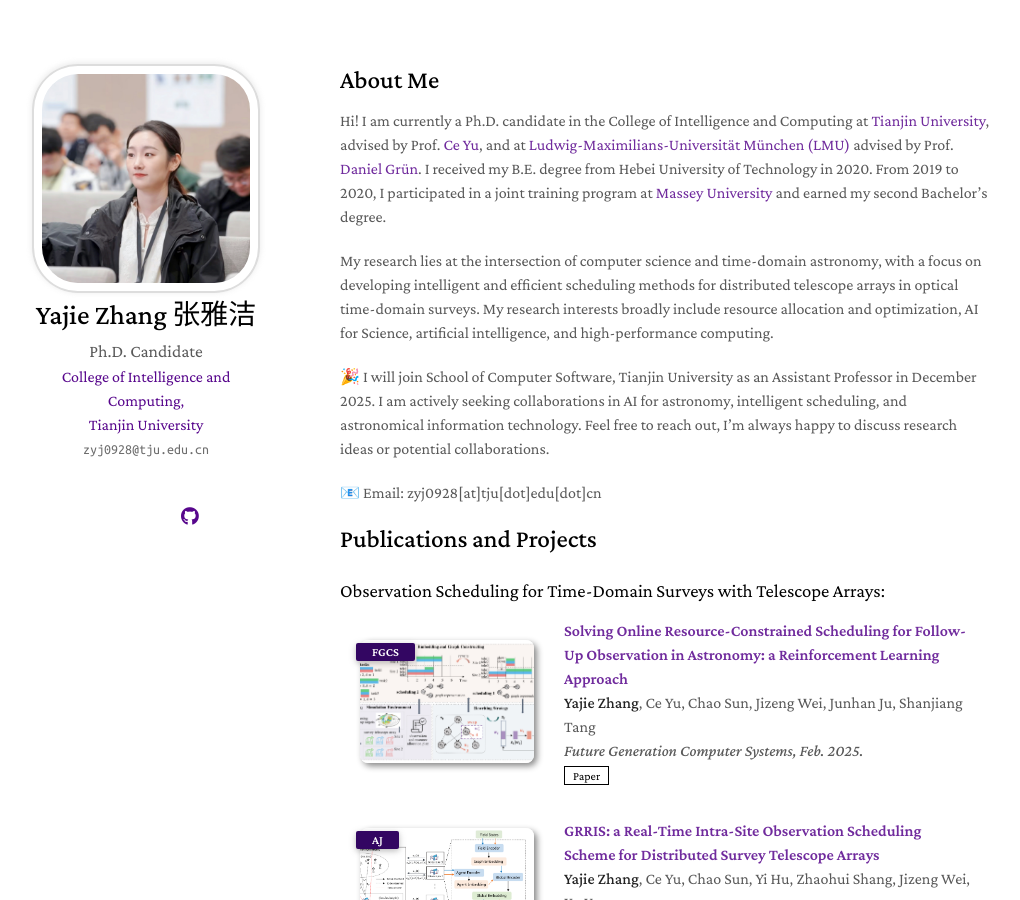
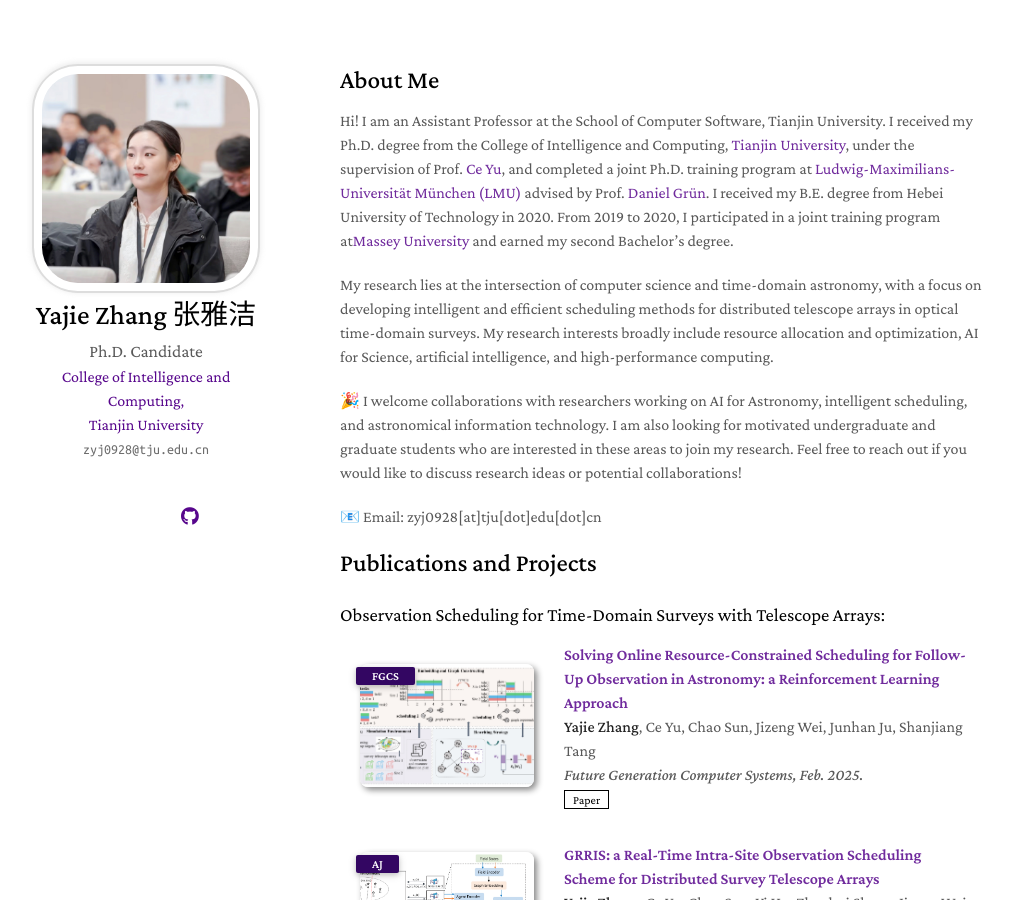
Before and after one commit to Yajie-Z/Yajie-Z.github.io, a Jekyll site: the page built from index.md, in a window 1280 px wide and 900 px high. Shown: the whole window, without its empty margins (130-1150 px from the left). Built offline with Jekyll 4.4.1, drawn with Linux system fonts in a browser that asks for light colours; nearby versions of some CDN libraries; a style sheet for code colours, icons or effects is not loaded; our own code applies the rules of GitHub Pages for plain Markdown files.

Commit message:
Update index.md

```diff
--- a/index.md
+++ b/index.md
@@ -4,15 +4,11 @@ layout: homepage
 
 ## About Me
 
-Hi! I am currently a Ph.D. candidate in the College of Intelligence and Computing at
-<a href="https://cic.tju.edu.cn/english/home.htm" target="_blank">Tianjin University</a>, advised by Prof. <a href="http://cic.tju.edu.cn/faculty/yuce/index.html" target="_blank">Ce Yu</a>, and at
-<a href="https://www.lmu.de/en/" target="_blank">Ludwig-Maximilians-Universität München (LMU)</a> advised by Prof. <a href="https://www.imprs-astro.mpg.de/content/prof-dr-daniel-grun-0.html" target="_blank">Daniel Grün</a>.
-I received my B.E. degree from Hebei University of Technology in 2020. From 2019 to 2020, I participated in a joint training program at
-<a href="https://www.massey.ac.nz/" target="_blank">Massey University</a> and earned my second Bachelor’s degree.
+Hi! I am an Assistant Professor at the School of Computer Software, Tianjin University. I received my Ph.D. degree from the College of Intelligence and Computing, <a href="https://cic.tju.edu.cn/english/home.htm" target="_blank">Tianjin University</a>, under the supervision of Prof. <a href="http://cic.tju.edu.cn/faculty/yuce/index.html" target="_blank">Ce Yu</a>, and completed a joint Ph.D. training program at <a href="https://www.lmu.de/en/" target="_blank">Ludwig-Maximilians-Universität München (LMU)</a> advised by Prof. <a href="https://www.imprs-astro.mpg.de/content/prof-dr-daniel-grun-0.html" target="_blank">Daniel Grün</a>. I received my B.E. degree from Hebei University of Technology in 2020. From 2019 to 2020, I participated in a joint training program at<a href="https://www.massey.ac.nz/" target="_blank">Massey University</a> and earned my second Bachelor’s degree.
 
 My research lies at the intersection of computer science and time-domain astronomy, with a focus on developing intelligent and efficient scheduling methods for distributed telescope arrays in optical time-domain surveys. My research interests broadly include resource allocation and optimization, AI for Science, artificial intelligence, and high-performance computing.
 
-🎉 I will join School of Computer Software, Tianjin University as an Assistant Professor in December 2025. I am actively seeking collaborations in AI for astronomy, intelligent scheduling, and astronomical information technology. Feel free to reach out, I’m always happy to discuss research ideas or potential collaborations.
+🎉 I welcome collaborations with researchers working on AI for Astronomy, intelligent scheduling, and astronomical information technology. I am also looking for motivated undergraduate and graduate students who are interested in these areas to join my research. Feel free to reach out if you would like to discuss research ideas or potential collaborations!
 
 📧 Email: zyj0928[at]tju[dot]edu[dot]cn
 
```
